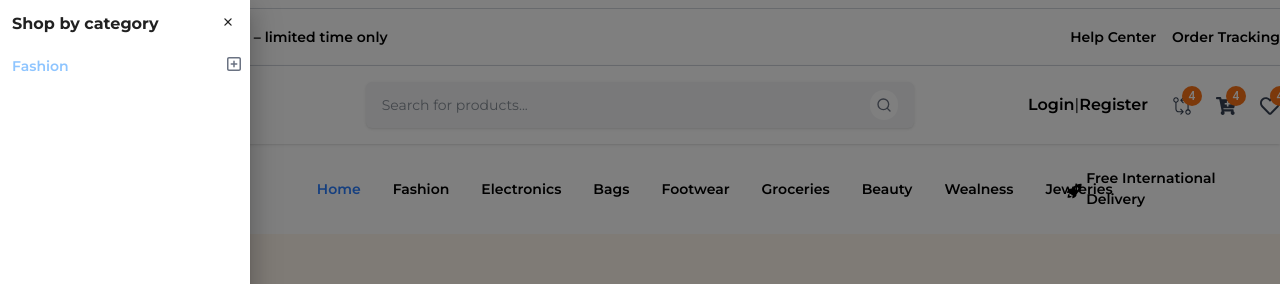
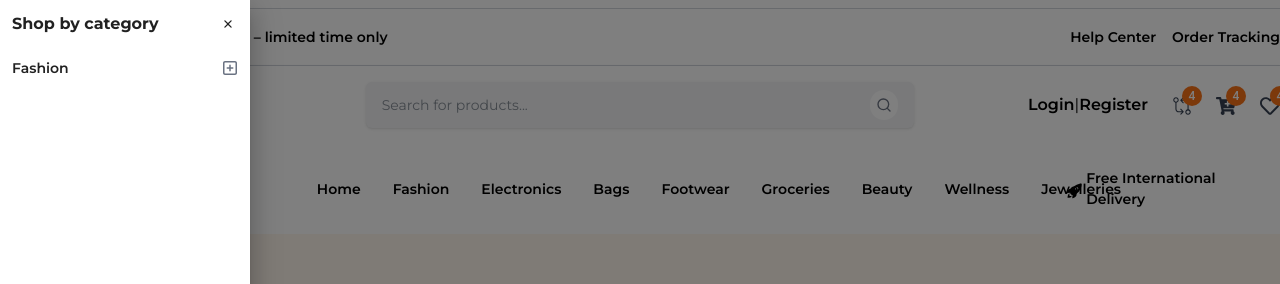
Before and after one commit to shahidgthub/Ecommerce, a React (Vite) app: page / in a window 1280 px wide. Both pictures are taken after a click on the button "Shop By category". Shown: the top 284 px of the page. Built offline with nearby package versions, Linux system fonts and the light colour scheme.

Commit message:
Ui header

```diff
--- a/src/components/Navigation/Categorypanel.jsx
+++ b/src/components/Navigation/Categorypanel.jsx
@@ -1,30 +1,109 @@
-import React from 'react';
+import React, { useState } from 'react';
 import Box from '@mui/material/Box';
 import Drawer from '@mui/material/Drawer';
 
 import { IoIosClose } from "react-icons/io";
 import { FaRegSquarePlus } from "react-icons/fa6";
+import { Link } from 'react-router-dom';
+import { MdOutlineIndeterminateCheckBox } from "react-icons/md";
 
-const Categorypanel = ({ isOpen, setIsOpen }) => {
+const CategoryPanel = ({ isOpen, setIsOpen }) => {
+  const [submenuIndex, setSubmenuIndex] = useState(null);
+  const [innerMenuIndex, setInnerMenuIndex] = useState(null);
+
   const toggleDrawer = (newOpen) => () => {
     setIsOpen(newOpen);
   };
 
+  const openSubmenu = (index) => {
+    setSubmenuIndex((prev) => (prev === index ? null : index));
+    setInnerMenuIndex(null); // optional: reset inner
+  };
+
+  const openInnerMenu = (index) => {
+    setInnerMenuIndex((prev) => (prev === index ? null : index));
+  };
+
   const DrawerList = (
-    <Box sx={{ width: 250 }} role="presentation" onClick={toggleDrawer(false)}>
-      <h1 className='text-center font-bold p-3 flex tems-center justify-between'>Shop by category <IoIosClose onClick={toggleDrawer(false)} className='cursor-pointer text-[20px]'/></h1>
+    <Box sx={{ width: 250 }} role="presentation">
+      <h1 className='text-center font-bold p-3 flex items-center justify-between'>
+        Shop by category
+        <IoIosClose onClick={toggleDrawer(false)} className='cursor-pointer text-[20px]' />
+      </h1>
+
       <div className='scroll'>
-      <ul className='w-full'>
-  <li className='list-none flex items-center relative px-3 py-2'>
-    <button className='text-blue-300 hover:text-orange-500 font-semibold text-[14px]'>
-      Fashion
-    </button>
-    <FaRegSquarePlus className='absolute top-2 right-2 text-gray-500 hover:text-orange-500 cursor-pointer' />
-  </li>
-</ul>
+        <ul>
+          <li className='list-none relative px-3 py-2'>
+            <div className='flex items-center justify-between'>
+              <Link to=" ">
+                <button className='hover:text-orange-500 font-semibold text-[14px] w-full text-left'>
+                  Fashion
+                </button>
+              </Link>
+              {submenuIndex === 0 ? (
+                <MdOutlineIndeterminateCheckBox
+                  className='text-gray-500 hover:text-orange-500 cursor-pointer'
+                  onClick={() => openSubmenu(0)}
+                />
+              ) : (
+                <FaRegSquarePlus
+                  className='text-gray-500 hover:text-orange-500 cursor-pointer'
+                  onClick={() => openSubmenu(0)}
+                />
+              )}
+            </div>
 
+            {submenuIndex === 0 && (
+              <ul className="mt-2 ml-4">
+                <li className='list-none relative flex justify-between items-center'>
+                  <button
+                    className='hover:text-orange-500 font-semibold text-[14px] text-left w-full'
+                    onClick={() => openInnerMenu(0)}
+                  >
+                    Apparel
+                  </button>
+                  {innerMenuIndex === 0 ? (
+                    <MdOutlineIndeterminateCheckBox
+                      className='text-gray-500 hover:text-orange-500 cursor-pointer'
+                      onClick={() => openInnerMenu(0)}
+                    />
+                  ) : (
+                    <FaRegSquarePlus
+                      className='text-gray-500 hover:text-orange-500 cursor-pointer'
+                      onClick={() => openInnerMenu(0)}
+                    />
+                  )}
+                </li>
+
+                {innerMenuIndex === 0 && (
+                  <>
+                    <li className='list-none relative px-2 mb-1'>
+                      <Link to='/' className='hover:text-orange-500 text-[14px] w-full'>
+                        Smart Tablet
+                      </Link>
+                    </li>
+                    <li className='list-none relative px-2 mb-1'>
+                      <Link to='/' className='hover:text-orange-500 text-[14px] w-full'>
+                        Crepe T-Shirt
+                      </Link>
+                    </li>
+                    <li className='list-none relative px-2 mb-1'>
+                      <Link to='/' className='hover:text-orange-500 text-[14px] w-full'>
+                        Leather Watch
+                      </Link>
+                    </li>
+                    <li className='list-none relative px-2 mb-1'>
+                      <Link to='/' className='hover:text-orange-500 text-[14px] w-full'>
+                        Rolling Diamond
+                      </Link>
+                    </li>
+                  </>
+                )}
+              </ul>
+            )}
+          </li>
+        </ul>
       </div>
-
     </Box>
   );
 
@@ -35,4 +114,4 @@ const Categorypanel = ({ isOpen, setIsOpen }) => {
   );
 };
 
-export default Categorypanel;
+export default CategoryPanel;
--- a/src/components/Navigation/index.jsx
+++ b/src/components/Navigation/index.jsx
@@ -7,15 +7,21 @@ import Categorypanel from './Categorypanel';
 
 const Navigation = () => {
   const [isOpenCatPanel, setIsOpenCatPanel] = useState(false);
+  const [isFashionOpen, setIsFashionOpen] = useState(false);
 
   const openCatPanel = () => {
     setIsOpenCatPanel(true);
   };
 
+  const toggleFashionMenu = () => {
+    setIsFashionOpen(prev => !prev);
+  };
+
   return (
     <>
-      <nav className='py-2'>
+      <nav className='py-2 relative z-20 bg-white'>
         <div className='container mx-auto flex items-center justify-between'>
+          {/* Left: Category Button */}
           <div className='col_1 w-[20%] p-2'>
             <button
               onClick={openCatPanel}
@@ -29,32 +35,77 @@ const Navigation = () => {
             </button>
           </div>
 
-          <div className='col_2 w-[55%]'>
+          {/* Center: Navigation Links */}
+          <div className='col_2 w-[55%] relative'>
             <ul className='flex gap-8 p-4'>
-              {[
-                'Home',
-                'Fashion',
-                'Electronics',
-                'Bags',
-                'Footwear',
-                'Groceries',
-                'Beauty',
-                'Wealness',
-                'Jewleries'
-              ].map((item, idx) => (
-                <li key={idx} className='list-none'>
-                  <Link to='' className='hover:text-orange-500 text-[14px] font-semibold'>
-                    {item === 'Home' ? (
-                      <button className='text-blue-500 hover:text-orange-500'>{item}</button>
-                    ) : (
-                      item
-                    )}
-                  </Link>
-                </li>
-              ))}
+              <li className='list-none'>
+                <Link to='/' className='hover:text-orange-500 text-[14px] font-semibold'>
+                  Home
+                </Link>
+              </li>
+
+              <li className='list-none relative'>
+                <button
+                  onClick={toggleFashionMenu}
+                  className='hover:text-orange-500 text-[14px] font-semibold'
+                >
+                  Fashion
+                </button>
+
+                {isFashionOpen && (
+                  <div className='absolute top-full left-0 mt-2 bg-white shadow-lg p-4 grid grid-cols-1 gap-6 min-w-[200px]'>
+                    <ul className='space-y-2'>
+                      <li><Link to='/fashion/mens' className='hover:text-orange-500 text-sm'>Mens</Link></li>
+                      <li><Link to='/fashion/womens' className='hover:text-orange-500 text-sm'>Womens</Link></li>
+                      <li><Link to='/fashion/kids' className='hover:text-orange-500 text-sm'>Kids</Link></li>
+
+                      <li><Link to='/fashion/shoes' className='hover:text-orange-500 text-sm'>Shoes</Link></li>
+                      <li><Link to='/fashion/watches' className='hover:text-orange-500 text-sm'>Watches</Link></li>
+                      <li><Link to='/fashion/accessories' className='hover:text-orange-500 text-sm'>Accessories</Link></li>
+                    </ul>
+                  </div>
+                )}
+              </li>
+
+              <li className='list-none'>
+                <Link to='/electronics' className='hover:text-orange-500 text-[14px] font-semibold'>
+                  Electronics
+                </Link>
+              </li>
+              <li className='list-none'>
+                <Link to='/bags' className='hover:text-orange-500 text-[14px] font-semibold'>
+                  Bags
+                </Link>
+              </li>
+              <li className='list-none'>
+                <Link to='/footwear' className='hover:text-orange-500 text-[14px] font-semibold'>
+                  Footwear
+                </Link>
+              </li>
+              <li className='list-none'>
+                <Link to='/groceries' className='hover:text-orange-500 text-[14px] font-semibold'>
+                  Groceries
+                </Link>
+              </li>
+              <li className='list-none'>
+                <Link to='/beauty' className='hover:text-orange-500 text-[14px] font-semibold'>
+                  Beauty
+                </Link>
+              </li>
+              <li className='list-none'>
+                <Link to='/wellness' className='hover:text-orange-500 text-[14px] font-semibold'>
+                  Wellness
+                </Link>
+              </li>
+              <li className='list-none'>
+                <Link to='/jewelleries' className='hover:text-orange-500 text-[14px] font-semibold'>
+                  Jewelleries
+                </Link>
+              </li>
             </ul>
           </div>
 
+          {/* Right: Delivery Message */}
           <div className='col-3 w-[18%] p-4'>
             <p className='text-[14px] font-semibold flex items-center gap-1'>
               <IoRocketSharp className='mt-1 text-[18px]' />
```
